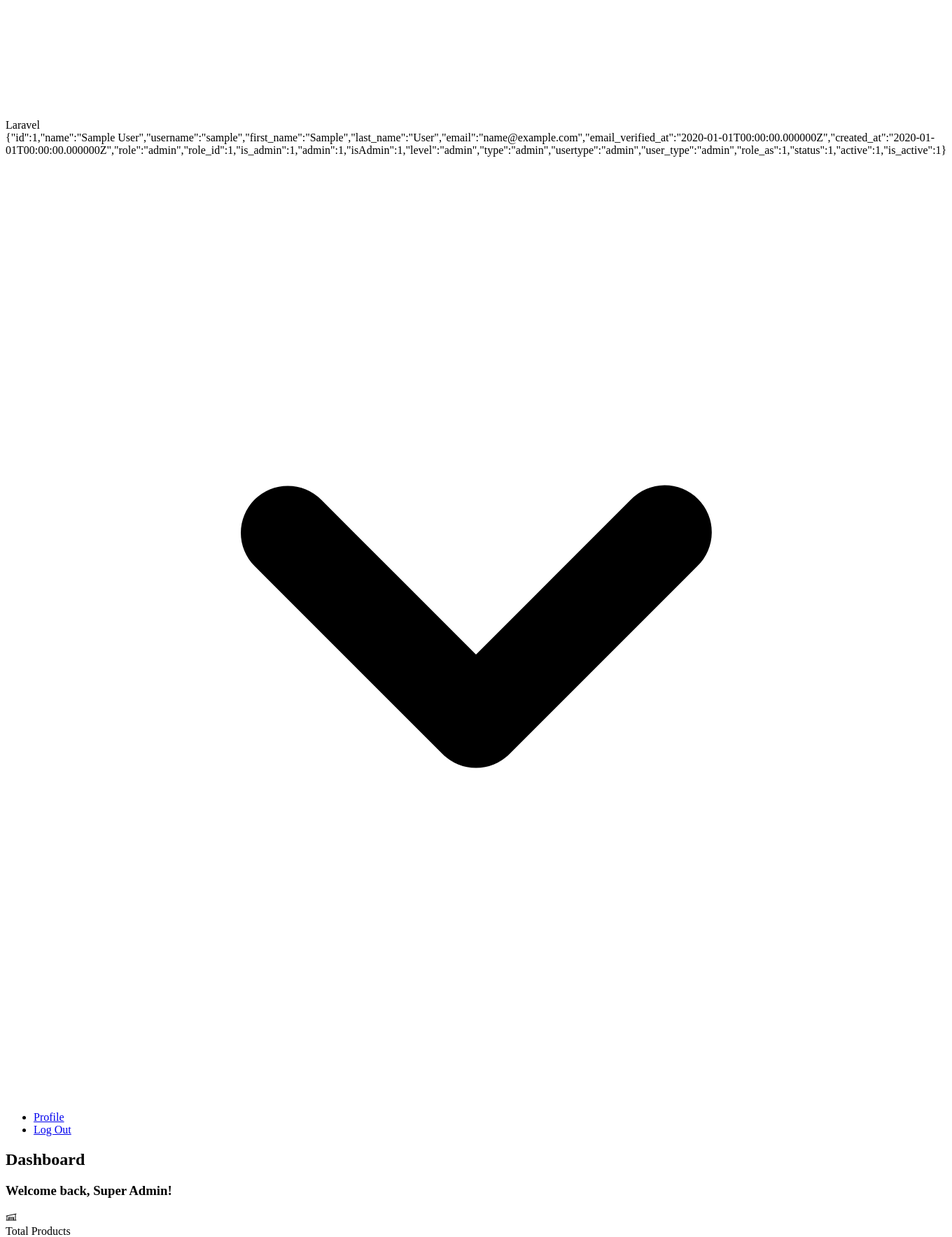
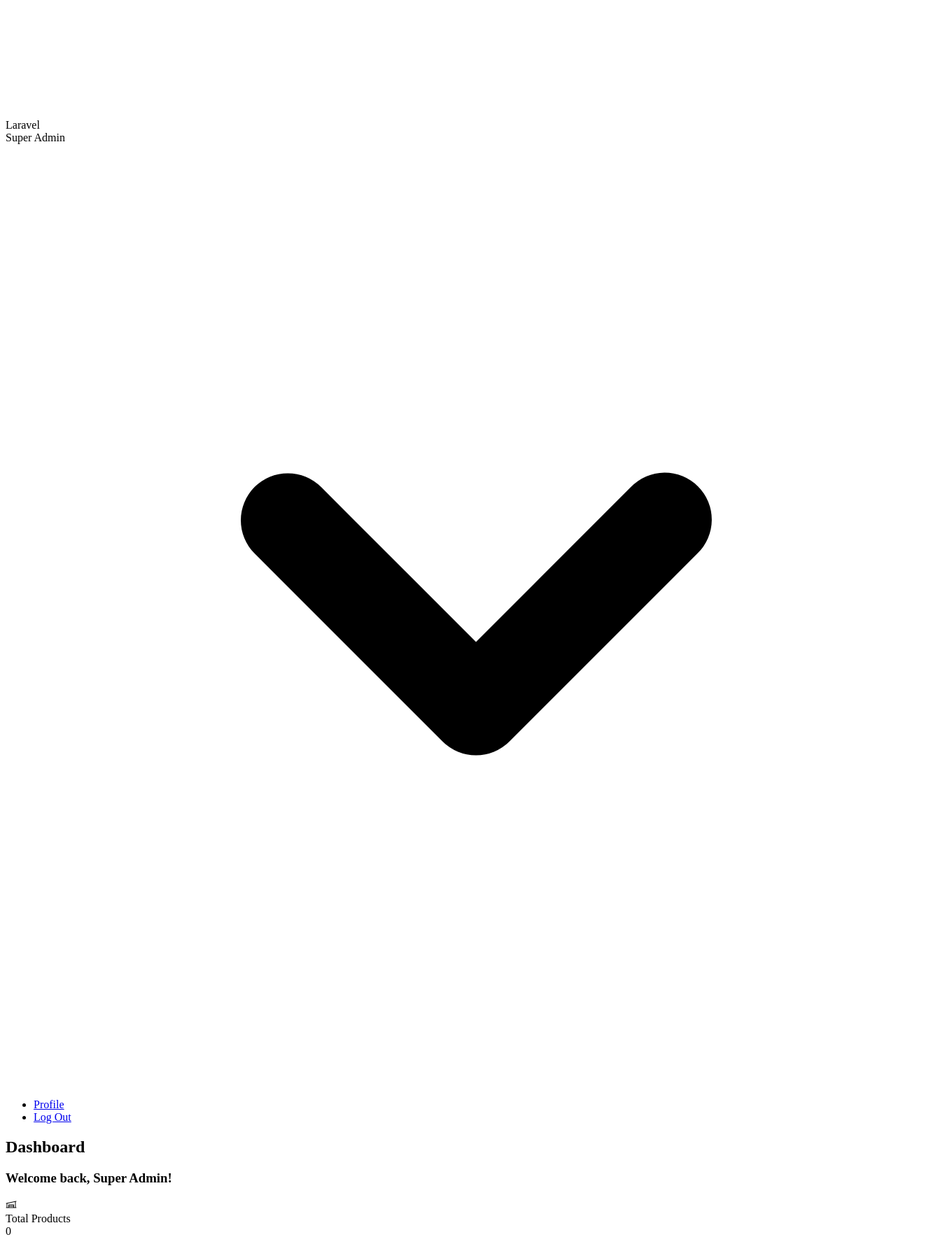
Before and after one commit to sreeharshrajan/multi-auth-product-system, a Laravel app: page /admin in a window 1360 px wide. Shown: the part 1206-2974 px from the top of the page at 70% size. Run offline with Laravel 12, Linux system fonts and the light colour scheme; the visitor is signed in with stand-in values (Sample User, id 1); data comes from the database, SQL or seed files in the repository; data that the repository does not hold is empty; some web fonts are replaced.

Commit message:
fix: update admin user display and profile link in navbar

```diff
--- a/resources/views/components/admin/layouts/app.blade.php
+++ b/resources/views/components/admin/layouts/app.blade.php
@@ -43,7 +43,7 @@
                 <div class="flex-none">
                     <div class="dropdown dropdown-end">
                         <div tabindex="0" role="button" class="btn btn-ghost">
-                            <div>{{ Auth::user() }}</div>
+                            <div>{{ Auth::guard('admin')->user()->name }}</div>
                             <div class="ms-1">
                                 <svg class="fill-current h-4 w-4" xmlns="http://www.w3.org/2000/svg"
                                     viewBox="0 0 20 20">
@@ -55,7 +55,7 @@
                         </div>
                         <ul tabindex="0"
                             class="menu menu-sm dropdown-content mt-3 z-[1] p-2 shadow bg-base-100 rounded-box w-52">
-                            <li><a href="{{ route('admin.login') }}">Profile</a></li>
+                            <li><a href="#">Profile</a></li>
                             <li>
                                 <form method="POST" action="{{ route('admin.logout') }}">
                                     @csrf
```
